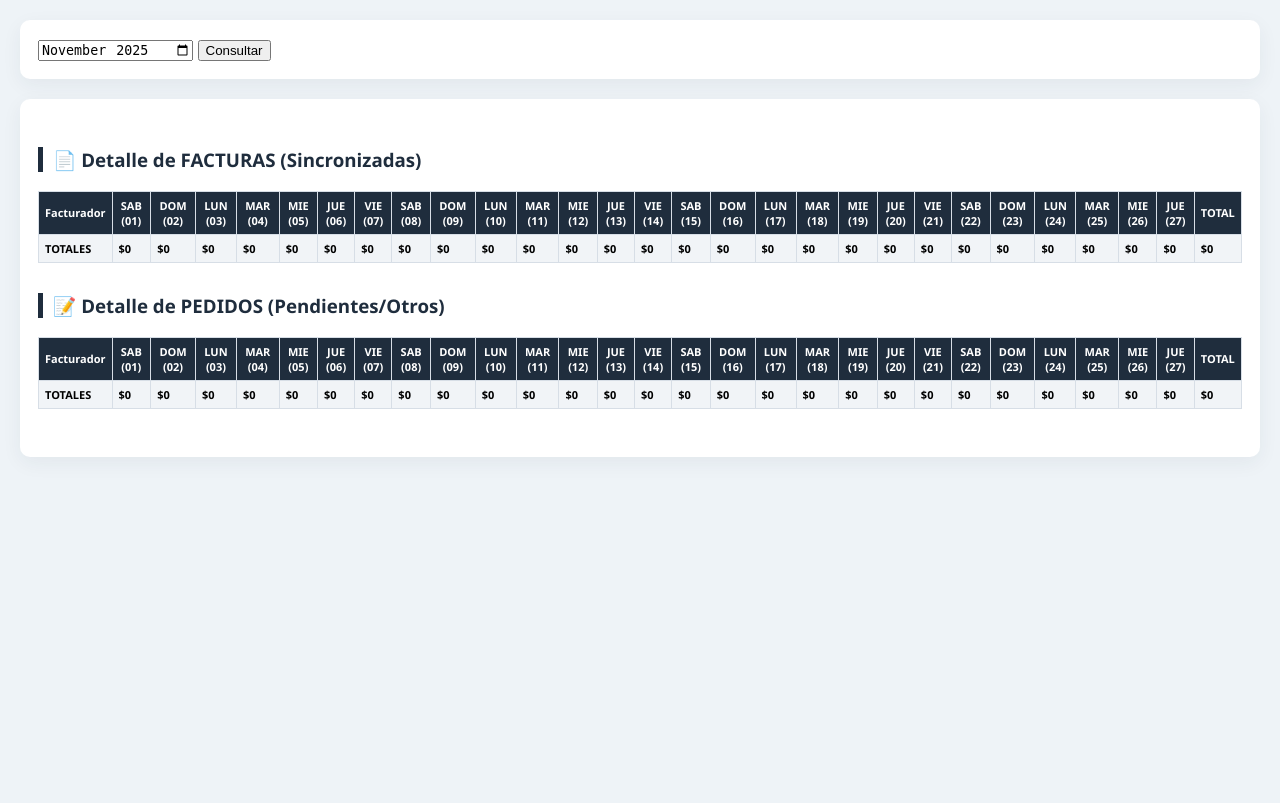
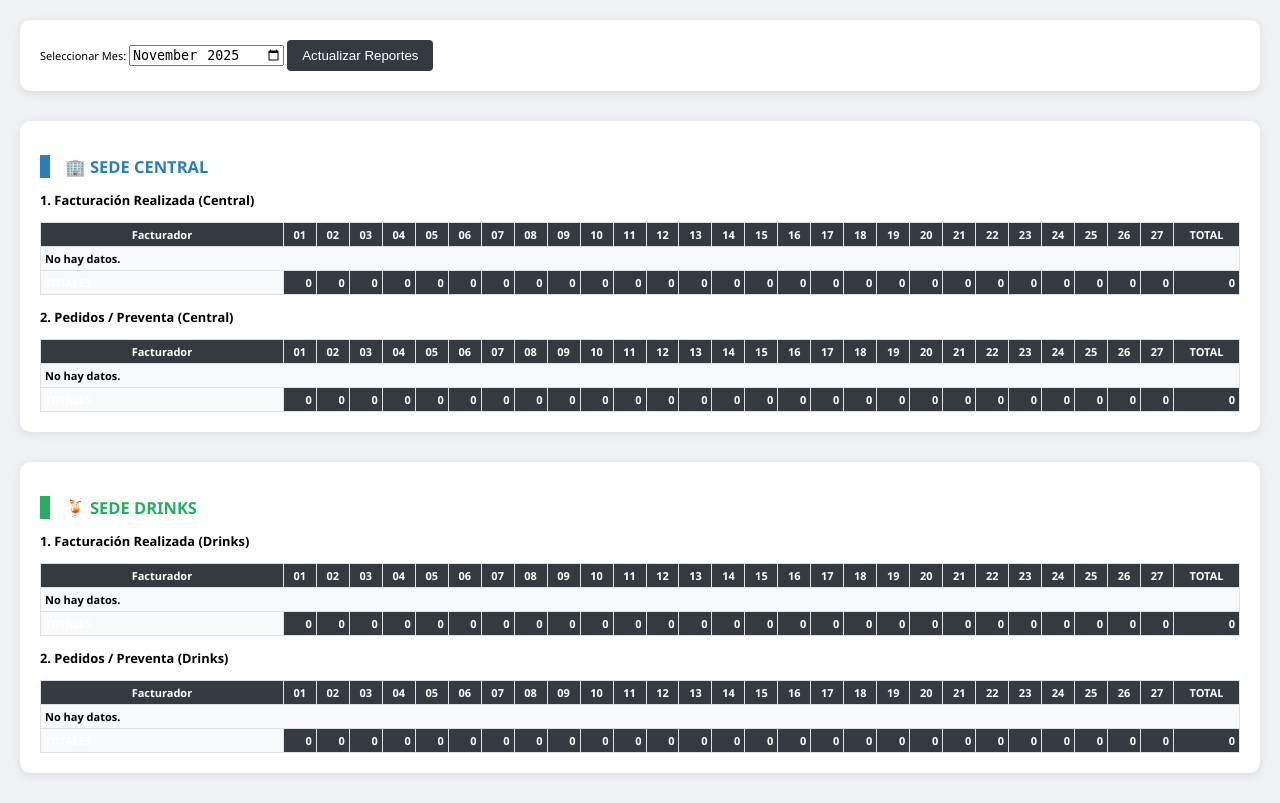
Before and after one commit to Jecksicokh2680/DrinksWeb, a PHP site: page /BnmaTotal.php in a window 1280 px wide. Before the commit the page ends 457 px from the top, so only its background shows below. Run offline with PHP 8.4, Linux system fonts and the light colour scheme; tables that the repository leaves empty or names only in its code hold one stand-in row (values such as "Sample post").

Commit message:
ventas Bnma ok

```diff
--- a/BnmaTotal.php
+++ b/BnmaTotal.php
@@ -1,166 +1,157 @@
 <?php
-require("ConnCentral.php");
-require("ConnDrinks.php");
+// Habilitar errores para depuración
+ini_set('display_errors', 1);
+error_reporting(E_ALL);
+
+require("ConnCentral.php"); // Provee $mysqliCentral (o $mysqli)
+require("ConnDrinks.php");  // Provee $mysqliPos
+
+// Identificar conexiones (ajustar nombres según tus archivos)
+$dbCentral = $mysqliCentral ?? $mysqli;
+$dbDrinks  = $mysqliPos;
 
 // =======================
-// Mes (YYYY-MM)
+// Configuración de Fecha
 // =======================
 $fecha_input = $_GET['fecha'] ?? date('Y-m');
-$anioMes = str_replace('-', '', $fecha_input); // YYYYMM
-$anioMes_esc = $mysqliPos->real_escape_string($anioMes);
+$anioMes = str_replace('-', '', $fecha_input);
+list($anio, $mes) = explode('-', $fecha_input);
+$ultimoDiaMes = date('t', strtotime("$anio-$mes-01"));
+$hoyDia = (date('Y-m') == $fecha_input) ? date('d') : $ultimoDiaMes;
 
-// =======================
-// Obtener todos los días del mes
-// =======================
-list($anio,$mes) = explode('-', $fecha_input);
-$ultimoDiaMes = date('t', strtotime("$anio-$mes-01"));
-$hoyDia = (date('Y-m')==$fecha_input) ? date('d') : $ultimoDiaMes;
 $diasMes = [];
-$nombreDias = ['Sun'=>'DOM','Mon'=>'LUN','Tue'=>'MAR','Wed'=>'MIE','Thu'=>'JUE','Fri'=>'VIE','Sat'=>'SAB'];
-for($d=1;$d<=$hoyDia;$d++){
-    $diaStr = str_pad($d,2,'0',STR_PAD_LEFT);
-    $nombreDia = date('D', strtotime("$anio-$mes-$diaStr"));
-    $diasMes[$diaStr] = $nombreDias[$nombreDia] . " ($diaStr)";
+for ($d = 1; $d <= $hoyDia; $d++) {
+    $diasMes[] = str_pad($d, 2, '0', STR_PAD_LEFT);
 }
 
 // =======================
-// 1. CONSULTA DE FACTURAS (Venta Formal)
+// Función para Extraer Datos
 // =======================
-$qryFacturas = "
-    SELECT T1.NIT AS FACTURADOR_NIT, T1.NOMBRES AS FACTURADOR, F.FECHA, SUM(DF.CANTIDAD*DF.VALORPROD) AS TOTAL
+function obtenerDatos($db, $anioMes) {
+    $data = [];
+
+    // 1. Facturas
+    $qF = "SELECT T1.NIT, T1.NOMBRES, F.FECHA, SUM(DF.CANTIDAD*DF.VALORPROD) AS TOTAL
            FROM FACTURAS F
            INNER JOIN DETFACTURAS DF ON DF.IDFACTURA=F.IDFACTURA
            INNER JOIN TERCEROS T1 ON T1.IDTERCERO=F.IDVENDEDOR
            LEFT JOIN DEVVENTAS DV ON DV.IDFACTURA=F.IDFACTURA
-    WHERE F.ESTADO='0' AND DV.IDFACTURA IS NULL AND LEFT(F.FECHA,6)='$anioMes_esc'
-    GROUP BY FACTURADOR_NIT, FACTURADOR, F.FECHA
-    ORDER BY FACTURADOR, F.FECHA;
-";
-$resFacturas = $mysqliPos->query($qryFacturas);
+           WHERE F.ESTADO='0' AND DV.IDFACTURA IS NULL AND F.FECHA LIKE '$anioMes%'
+           GROUP BY T1.NIT, T1.NOMBRES, F.FECHA";
+    $resF = $db->query($qF);
+    while($resF && $r = $resF->fetch_assoc()){
+        $dia = substr($r['FECHA'], 6, 2);
+        $data[$r['NIT']]['NOM'] = $r['NOMBRES'];
+        $data[$r['NIT']]['DIAS'][$dia]['F'] = (float)$r['TOTAL'];
+    }
 
-// =======================
-// 2. CONSULTA DE PEDIDOS (Venta Informal/Preventa)
-// =======================
-$qryPedidos = "
-    SELECT V.NIT AS FACTURADOR_NIT, V.NOMBRES AS FACTURADOR, P.FECHA, SUM(DP.CANTIDAD*DP.VALORPROD) AS TOTAL
+    // 2. Pedidos
+    $qP = "SELECT V.NIT, V.NOMBRES, P.FECHA, SUM(DP.CANTIDAD*DP.VALORPROD) AS TOTAL
            FROM PEDIDOS P
            INNER JOIN DETPEDIDOS DP ON DP.IDPEDIDO=P.IDPEDIDO
            INNER JOIN USUVENDEDOR UV ON UV.IDUSUARIO=P.IDUSUARIO
            INNER JOIN TERCEROS V ON V.IDTERCERO=UV.IDTERCERO
-    WHERE P.ESTADO='0' AND LEFT(P.FECHA,6)='$anioMes_esc'
-    GROUP BY FACTURADOR_NIT, FACTURADOR, P.FECHA
-    ORDER BY FACTURADOR, P.FECHA;
-";
-$resPedidos = $mysqliPos->query($qryPedidos);
-
-// [Otras consultas como Egresos y Transferencias se mantienen igual...]
-
-// =======================
-// Helper y Preparación de Datos
-// =======================
-define('MOSTRAR_EN_MILES', true);
-function money($v){
-    if(MOSTRAR_EN_MILES) return number_format($v / 1000, 0, ',', '.');
-    return number_format($v, 0, ',', '.');
+           WHERE P.ESTADO='0' AND P.FECHA LIKE '$anioMes%'
+           GROUP BY V.NIT, V.NOMBRES, P.FECHA";
+    $resP = $db->query($qP);
+    while($resP && $r = $resP->fetch_assoc()){
+        $dia = substr($r['FECHA'], 6, 2);
+        $data[$r['NIT']]['NOM'] = $r['NOMBRES'];
+        $data[$r['NIT']]['DIAS'][$dia]['P'] = (float)$r['TOTAL'];
     }
 
-$datos = [];
-
-// Procesar Facturas
-while($f = $resFacturas->fetch_assoc()){
-    $nit = trim($f['FACTURADOR_NIT']);
-    $dia = substr($f['FECHA'],6,2);
-    if(!isset($datos[$nit])) $datos[$nit] = ['FACTURADOR'=>$f['FACTURADOR'],'DIAS'=>[]];
-    $datos[$nit]['DIAS'][$dia]['FACTURAS'] = (float)$f['TOTAL'];
+    return $data;
 }
 
-// Procesar Pedidos
-while($p = $resPedidos->fetch_assoc()){
-    $nit = trim($p['FACTURADOR_NIT']);
-    $dia = substr($p['FECHA'],6,2);
-    if(!isset($datos[$nit])) $datos[$nit] = ['FACTURADOR'=>$p['FACTURADOR'],'DIAS'=>[]];
-    $datos[$nit]['DIAS'][$dia]['PEDIDOS'] = (float)$p['TOTAL'];
+// Ejecutar extracciones
+$datosCentral = obtenerDatos($dbCentral, $anioMes);
+$datosDrinks  = obtenerDatos($dbDrinks, $anioMes);
+
+// Helper Moneda
+function money($v) {
+    return number_format($v / 1000, 0, ',', '.');
 }
-
-// Asegurar que todos los días existan en el array para evitar errores de índice
-foreach($datos as $nit => &$d){
-    foreach($diasMes as $dia => $nombre){
-        if(!isset($d['DIAS'][$dia])){
-            $d['DIAS'][$dia] = ['FACTURAS'=>0,'PEDIDOS'=>0,'EGRESOS'=>0];
-        } else {
-            $d['DIAS'][$dia]['FACTURAS'] = $d['DIAS'][$dia]['FACTURAS'] ?? 0;
-            $d['DIAS'][$dia]['PEDIDOS'] = $d['DIAS'][$dia]['PEDIDOS'] ?? 0;
-        }
-    }
-}
-unset($d);
 ?>
 
 <!DOCTYPE html>
 <html lang="es">
 <head>
     <meta charset="utf-8">
-    <title>Dashboard Desagrupado</title>
-    <!-- [Tus estilos CSS se mantienen igual] -->
+    <title>Reporte Dual - Central & Drinks</title>
     <style>
-        body{font-family:"Segoe UI",Arial,sans-serif;background:#eef3f7;margin:0;padding:20px;}
-        .panel{background:#fff;padding:18px;border-radius:10px;margin-bottom:20px;box-shadow:0 6px 20px rgba(31,45,61,0.06);}
-        .table{border-collapse:collapse;width:100%;margin-bottom:30px;}
-        .table th,.table td{border:1px solid #d7dee6;padding:6px;font-size:11px;}
-        .table th{background:#1f2d3d;color:white;}
-        .table tr:nth-child(even){background:#f9fafb;}
-        .total-row{background:#f1f4f7 !important; font-weight:bold;}
-        h3{color:#1f2d3d; border-left: 5px solid #1f2d3d; padding-left:10px; margin-top:30px;}
+        body { font-family: "Segoe UI", sans-serif; background: #f0f2f5; margin: 20px; font-size: 11px; }
+        .section { background: white; padding: 20px; border-radius: 10px; margin-bottom: 30px; box-shadow: 0 2px 10px rgba(0,0,0,0.1); }
+        .header-central { border-left: 10px solid #2980b9; padding-left: 15px; color: #2980b9; }
+        .header-drinks { border-left: 10px solid #27ae60; padding-left: 15px; color: #27ae60; }
+        table { border-collapse: collapse; width: 100%; margin-top: 10px; }
+        th, td { border: 1px solid #dee2e6; padding: 4px; text-align: right; }
+        th { background: #343a40; color: white; text-align: center; }
+        td:first-child { text-align: left; background: #f8f9fa; font-weight: bold; min-width: 150px; }
+        .total-col { background: #e9ecef; font-weight: bold; }
+        .total-row { background: #343a40 !important; color: white; font-weight: bold; }
+        .btn { padding: 8px 15px; background: #343a40; color: white; border: none; border-radius: 4px; cursor: pointer; }
     </style>
 </head>
 <body>
-<div class="container">
-    <div class="panel">
+
+    <div class="section">
         <form method="GET">
-            <input type="month" name="fecha" value="<?= htmlspecialchars($fecha_input) ?>">
-            <button type="submit">Consultar</button>
+            <label>Seleccionar Mes: </label>
+            <input type="month" name="fecha" value="<?=$fecha_input?>">
+            <button type="submit" class="btn">Actualizar Reportes</button>
         </form>
     </div>
 
-    <div id="cierre-print" class="panel">
     <?php
-        function generarTabla($titulo, $key, $datos, $diasMes){
+    function dibujarTabla($titulo, $idx, $datos, $diasMes) {
         echo "<h3>$titulo</h3>";
-            echo "<table class='table'><tr><th>Facturador</th>";
-            foreach($diasMes as $nombre) echo "<th>$nombre</th>";
-            echo "<th>TOTAL</th></tr>";
+        echo "<table><thead><tr><th>Facturador</th>";
+        foreach($diasMes as $d) echo "<th>$d</th>";
+        echo "<th>TOTAL</th></tr></thead><tbody>";
 
-            $totalesColumnas = array_fill_keys(array_keys($diasMes), 0);
-            $totalGeneral = 0;
+        $colTotals = array_fill_keys($diasMes, 0);
+        $grandTotal = 0;
 
-            foreach($datos as $nit => $d){
-                echo "<tr><td>" . htmlspecialchars($d['FACTURADOR']) . "</td>";
-                $totalFila = 0;
-                foreach($diasMes as $dia => $nombre){
-                    $valor = $d['DIAS'][$dia][$key] ?? 0;
-                    echo "<td>$" . money($valor) . "</td>";
-                    $totalesColumnas[$dia] += $valor;
-                    $totalFila += $valor;
+        if(empty($datos)) {
+            echo "<tr><td colspan='".(count($diasMes)+2)."'>No hay datos.</td></tr>";
+        } else {
+            foreach($datos as $nit => $info) {
+                $rowTotal = 0;
+                echo "<tr><td>{$info['NOM']}</td>";
+                foreach($diasMes as $d) {
+                    $v = $info['DIAS'][$d][$idx] ?? 0;
+                    echo "<td>" . ($v > 0 ? money($v) : '-') . "</td>";
+                    $colTotals[$d] += $v;
+                    $rowTotal += $v;
                 }
-                echo "<td style='background:#f0f0f0; font-weight:bold;'>$" . money($totalFila) . "</td>";
-                $totalGeneral += $totalFila;
+                echo "<td class='total-col'>".money($rowTotal)."</td>";
+                $grandTotal += $rowTotal;
                 echo "</tr>";
             }
+        }
+        echo "</tbody><tfoot><tr class='total-row'><td>TOTALES</td>";
+        foreach($colTotals as $ct) echo "<td>".money($ct)."</td>";
+        echo "<td>".money($grandTotal)."</td></tr></tfoot></table>";
+    }
+    ?>
 
-            // Fila de totales
-            echo "<tr class='total-row'><td>TOTALES</td>";
-            foreach($totalesColumnas as $v){
-                echo "<td>$" . money($v) . "</td>";
-            }
-            echo "<td>$" . money($totalGeneral) . "</td></tr>";
-            echo "</table>";
-        }
-
-        // Renderizar las tablas por separado
-        generarTabla("📄 Detalle de FACTURAS (Sincronizadas)", "FACTURAS", $datos, $diasMes);
-        generarTabla("📝 Detalle de PEDIDOS (Pendientes/Otros)", "PEDIDOS", $datos, $diasMes);
+    <!-- SECCIÓN CENTRAL -->
+    <div class="section">
+        <h2 class="header-central">🏢 SEDE CENTRAL</h2>
+        <?php
+            dibujarTabla("1. Facturación Realizada (Central)", "F", $datosCentral, $diasMes);
+            dibujarTabla("2. Pedidos / Preventa (Central)", "P", $datosCentral, $diasMes);
         ?>
     </div>
+
+    <!-- SECCIÓN DRINKS -->
+    <div class="section">
+        <h2 class="header-drinks">🍹 SEDE DRINKS</h2>
+        <?php
+            dibujarTabla("1. Facturación Realizada (Drinks)", "F", $datosDrinks, $diasMes);
+            dibujarTabla("2. Pedidos / Preventa (Drinks)", "P", $datosDrinks, $diasMes);
+        ?>
     </div>
+
 </body>
 </html>
--- a/ConnCentral.php
+++ b/ConnCentral.php
@@ -6,6 +6,8 @@ $pass    = "root";
 $db      = "empresa001";
 $puerto  = 3307;
 global $mysqliPos;  // empresa001
+
+
 $mysqliPos = new mysqli($host, $usuario, $pass, $db, $puerto);
 if ($mysqliPos->connect_error) {
     $conn_error = "❌ La conexión a la base de datos (empresa001) falló: " . $mysqliPos->connect_error;
@@ -13,4 +15,6 @@ if ($mysqliPos->connect_error) {
     // $mysqliPos->set_charset("utf8mb4");
 }
 // Ahora, el script que incluye este archivo puede revisar la variable $conn_error
+global $mysqliCentral;  // empresa001
+$mysqliCentral = $mysqliPos;
 ?>
--- a/ConnDrinks.php
+++ b/ConnDrinks.php
@@ -13,4 +13,6 @@ if ($mysqliPos->connect_error) {
     // $mysqliPos->set_charset("utf8mb4");
 }
 // Ahora, el script que incluye este archivo puede revisar la variable $conn_error
+global $mysqliDrinks;  // empresa001
+$mysqliDrinks = $mysqliPos;
 ?>
```
Lines whose indentation alone changed are shown as unchanged.
